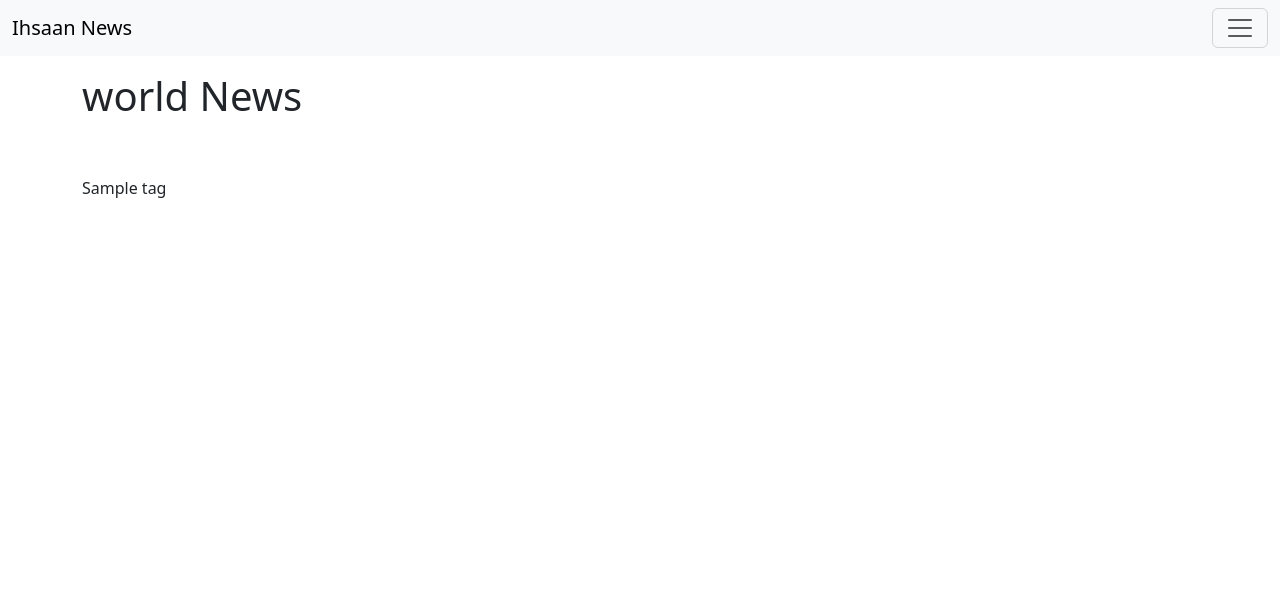
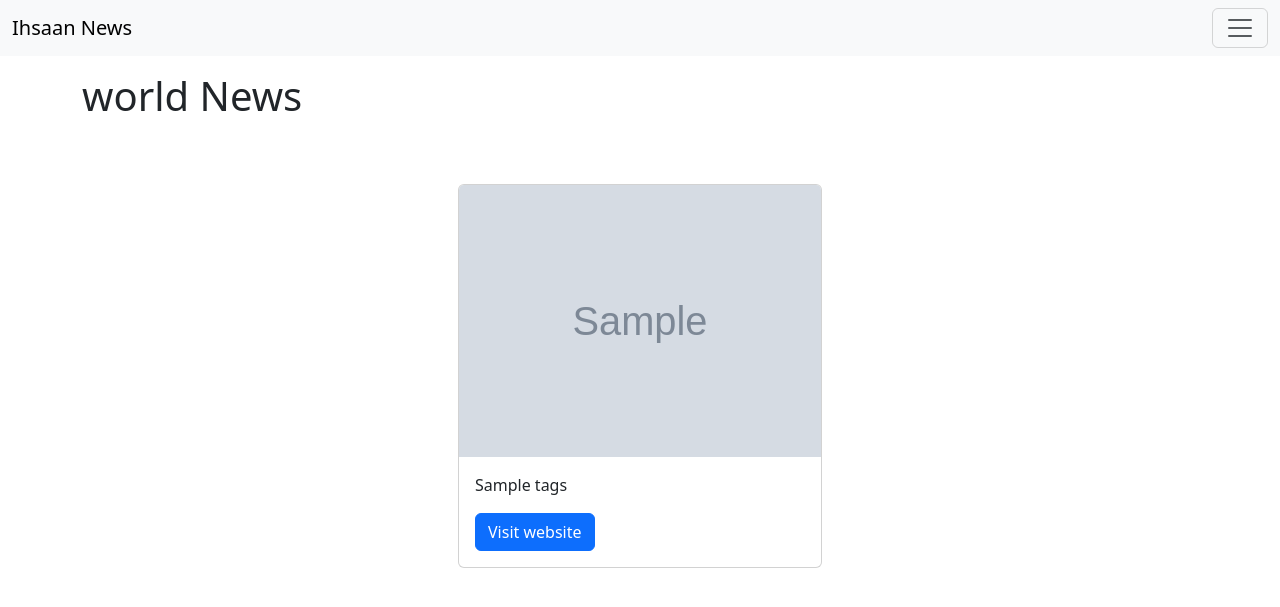
Before and after one commit to ihsaan-hussain/content-aggregator, a Flask app: template templates/world.html in a window 1280 px wide. Shown: the top 607 px of the page. Run offline with Flask 3, Linux system fonts and the light colour scheme; the template is opened without the code that fills it: most values are stand-ins (such as "Sample title", 1, 10 or a date in 2020); grey boxes marked "Sample" are stand-in pictures.

Commit message:
added cards

```diff
--- a/app.py
+++ b/app.py
@@ -11,17 +11,20 @@ def home():
 @app.route('/world')
 def world():
     # world news page
-
     headlines = []
+    images_list = []
 
     url = "https://www.bbc.co.uk/news/world"
     page = requests.get(url)
 
     soup = BeautifulSoup(page.content, "lxml")
+    h3 = soup.find_all("h3")
+    images = soup.find_all("img", src="https://ichef.bbci.co.uk/news/490/cpsprodpb/E7E8/production/_131486395_gettyimages-1746151111.jpg")
 
-    h3 = soup.find_all("h3")
+    for image in images:
+        images_list.append(image['src'])
 
     for x in h3:
         headlines.append(x.text)
 
-    return render_template('world.html', headlines=headlines)
+    return render_template('world.html', headlines=headlines, photos=images_list)
--- a/templates/world.html
+++ b/templates/world.html
@@ -6,9 +6,18 @@
     <h1>world News</h1>
     <br/><br/>
 
-    {% for tag in headlines %}
-        {{ tag }}
-        <br/><br/>
-    {% endfor %}
+    <div class="row justify-content-center">
+        {% for tags in headlines %}
+        <div class="col-sm-4 p-2"> <!-- not "col-sm-3" -->
+            <div class="card h-100">
+                <img src={{ photos[loop.index0] }} class="card-img-top" alt="...">
+                <div class="card-body">
+                  <p class="card-text">{{ tags }}</p>
+                  <a href="#" class="btn btn-primary">Visit website</a>
+                </div>
+            </div>
+        </div>
+        {% endfor %}
+    </div>
 
 {% endblock %}
```
